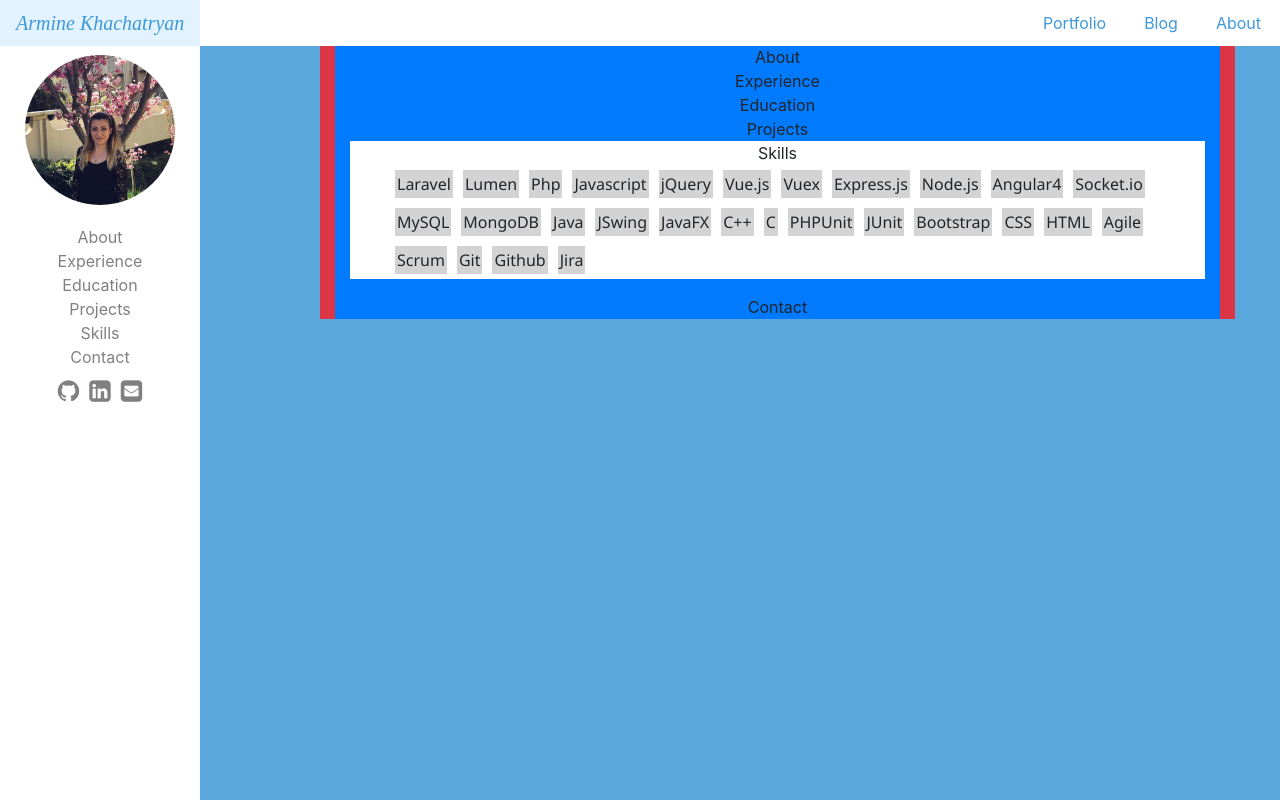
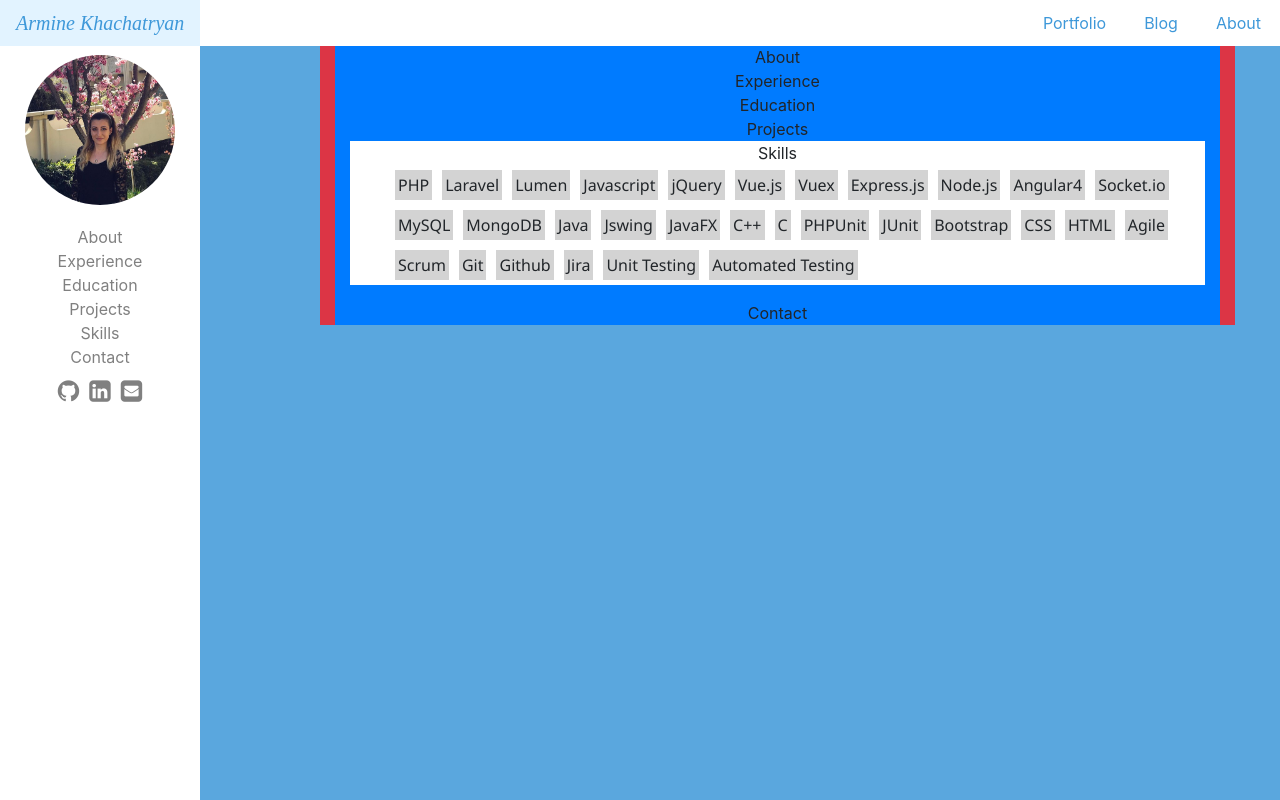
Before and after one commit to arminekhachatryan94/resume, an Angular app: page /portfolio in a window 1280 px wide. Built offline with nearby package versions, Linux system fonts and the light colour scheme.

Commit message:
skills for loop

```diff
--- a/src/app/views/portfolio/portfolio.component.css
+++ b/src/app/views/portfolio/portfolio.component.css
@@ -11,7 +11,7 @@
 #skills--content li {
     display: inline;
     margin: 5px;
-    padding: 2px;
+    padding: 3px;
     background-color: lightgray;
     font-family: 'Segoe UI', Tahoma, Geneva, Verdana, sans-serif;
 }
--- a/src/app/views/portfolio/portfolio.component.html
+++ b/src/app/views/portfolio/portfolio.component.html
@@ -27,48 +27,7 @@
         <div>Skills</div>
         <div id="skills--content" class="container text-left">
           <ul class="row">
-            <li>Laravel</li>
-            <li>Lumen</li>
-            <li>Php</li>
-          <!-- </ul>
-          <ul> -->
-            <li>Javascript</li>
-            <li>jQuery</li>
-            <li>Vue.js</li>
-            <li>Vuex</li>
-            <li>Express.js</li>
-            <li>Node.js</li>
-            <li>Angular4</li>
-            <li>Socket.io</li>
-          <!-- </ul>
-          <ul> -->
-            <li>MySQL</li>
-            <li>MongoDB</li>
-          <!-- </ul>
-          <ul> -->
-            <li>Java</li>
-            <li>JSwing</li>
-            <li>JavaFX</li>
-          <!-- </ul>
-          <ul> -->
-            <li>C++</li>
-            <li>C</li>
-          <!-- </ul>
-          <ul> -->
-            <li>PHPUnit</li>
-            <li>JUnit</li>
-          <!-- </ul>
-          <ul> -->
-            <li>Bootstrap</li>
-            <li>CSS</li>
-            <li>HTML</li>
-          <!-- </ul>
-          <ul> -->
-            <li>Agile</li>
-            <li>Scrum</li>
-            <li>Git</li>
-            <li>Github</li>
-            <li>Jira</li>
+            <li *ngFor="let skill of skills">{{skill}}</li>
           </ul>
         </div>
       </section>
--- a/src/app/views/portfolio/portfolio.component.ts
+++ b/src/app/views/portfolio/portfolio.component.ts
@@ -7,17 +7,7 @@ import { Component, OnInit, HostListener } from '@angular/core';
 })
 export class PortfolioComponent implements OnInit {
   md_size: boolean;
-  // skills: [
-  //   [ 'PHP', 'Laravel', 'Lumen' ],
-  //   [ 'Javascript', 'jQuery', 'Vue.js', 'Vuex',
-  //     'Express.js', 'Node.js', 'Angular4', 'Socket.io' ],
-  //   [ 'MySQL', 'MongoDB' ],
-  //   [ 'Java', 'Jswing', 'JavaFX' ],
-  //   [ 'C++', 'C' ],
-  //   [ 'PHPUnit', 'JUnit' ],
-  //   [ 'Bootstrap', 'CSS', 'HTML' ],
-  //   [ 'Agile', 'Scrum', 'Git', 'Github', 'Jira' ]
-  // ]
+  skills: Object;
 
   constructor() {
     let width = window.innerWidth;
@@ -37,6 +27,7 @@ export class PortfolioComponent implements OnInit {
   }
 
   ngOnInit() {
+    this.setSkills();
   }
 
   @HostListener('window:resize') resize() {
@@ -55,4 +46,19 @@ export class PortfolioComponent implements OnInit {
       this.md_size = false;
     }
   }
+
+  setSkills() {
+    this.skills = [
+      'PHP', 'Laravel', 'Lumen',
+      'Javascript', 'jQuery', 'Vue.js', 'Vuex',
+      'Express.js', 'Node.js', 'Angular4', 'Socket.io',
+      'MySQL', 'MongoDB',
+      'Java', 'Jswing', 'JavaFX',
+      'C++', 'C',
+      'PHPUnit', 'JUnit',
+      'Bootstrap', 'CSS', 'HTML',
+      'Agile', 'Scrum', 'Git', 'Github', 'Jira',
+      'Unit Testing', 'Automated Testing'
+    ];
+  }
 }
```
